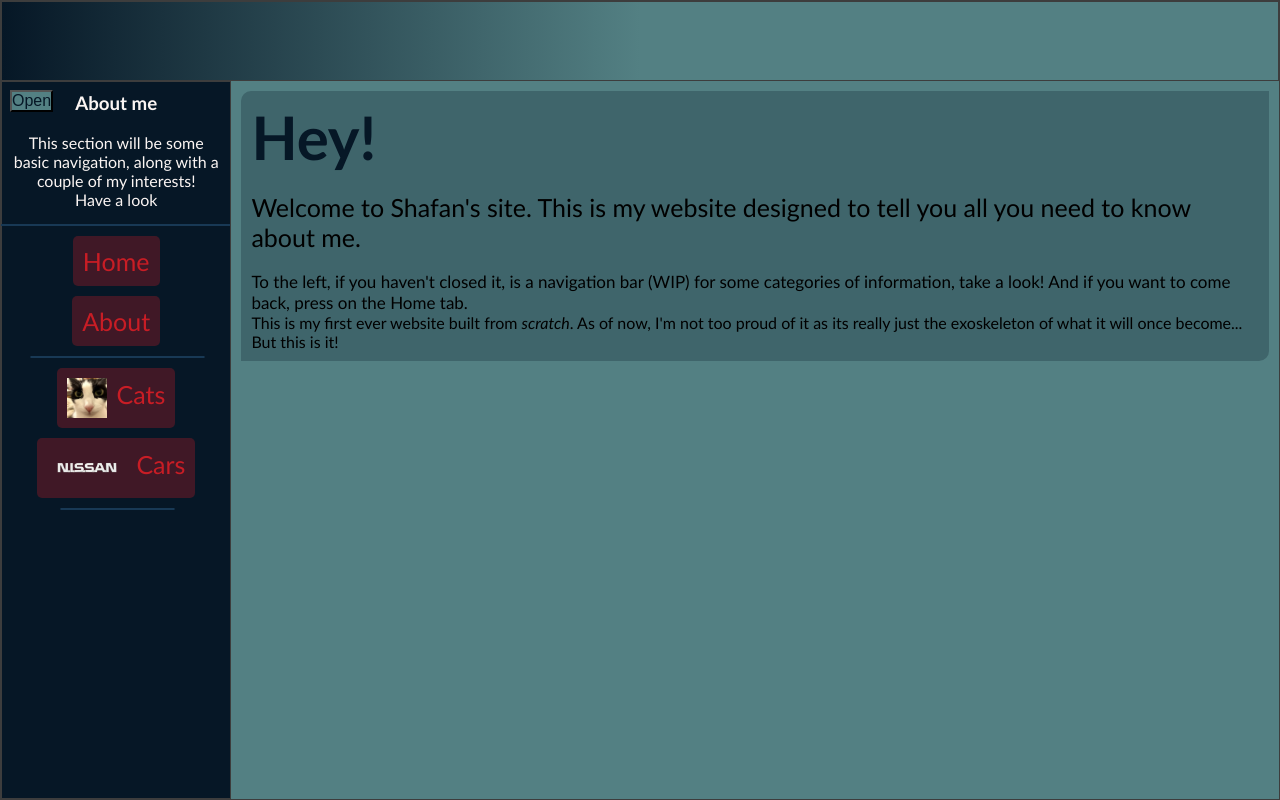
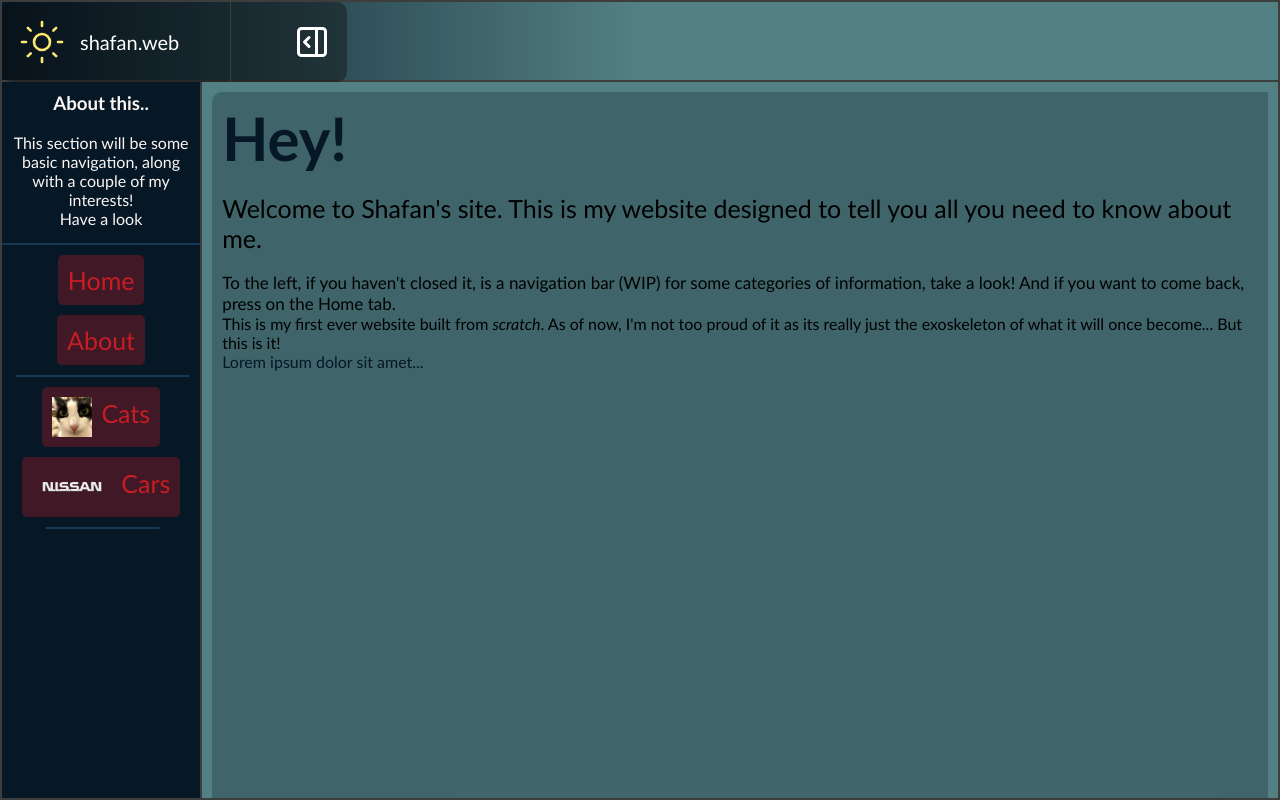
Before and after one commit to s1hiro/website, a plain HTML site: page index.html in a window 1280 px wide. Drawn offline with nearby package versions, Linux system fonts and the light colour scheme; some packages are replaced by stand-ins of ours.

Commit message:
added sidenav button and some nice icons

```diff
--- a/index.html
+++ b/index.html
@@ -17,9 +17,14 @@
             <!-- AKA TN -->
     <nav class="topnav TN">
 
-        <div id="TNtopleft">
+        <div id="TNTopLeft">
+            <div id="TLIcon">
+                <svg xmlns="http://www.w3.org/2000/svg" width="24" height="24" viewBox="0 0 24 24" fill="none" stroke="currentColor" stroke-width="1.3125" stroke-linecap="round" stroke-linejoin="round" class="lucide lucide-sun-icon lucide-sun"><circle cx="12" cy="12" r="4"/><path d="M12 2v2"/><path d="M12 20v2"/><path d="m4.93 4.93 1.41 1.41"/><path d="m17.66 17.66 1.41 1.41"/><path d="M2 12h2"/><path d="M20 12h2"/><path d="m6.34 17.66-1.41 1.41"/><path d="m19.07 4.93-1.41 1.41"/></svg>
+            </div>
 
-            <!--  -->
+            <div id="IconText">shafan.web</div>
+
+            <div id="top-separator"></div>
 
         </div>
 
@@ -32,7 +37,7 @@
         <aside id="sidenav">
 
             <div class="sidenav-section sidenav-summary">
-                <h3>About me</h3>
+                <h3>About this..</h3>
                 <br>
                 <p class="subtext">This section will be some basic navigation, along with a couple of my interests!</p>
                 <p class="subtext">Have a look</p>
@@ -73,6 +78,9 @@
                     really just the exoskeleton of what it will once become... But this is it!
                 </p>
 
+                <p>Lorem ipsum dolor sit amet...</p>
+                <p style="height: 1500px;"></p>
+
             </div>
         </div>
 
--- a/script.js
+++ b/script.js
@@ -1,19 +1,35 @@
-let sideNavButton = document.getElementById("sideNav-button")
-let sideNav = document.getElementById("sidenav")
-let state = 1
-let mainContent = document.querySelector("main-content")
+let sideNavButton = document.getElementById("sideNav-button");
+let sideNav = document.getElementById("sidenav");
+
+const openIcon = `
+<svg xmlns="http://www.w3.org/2000/svg" width="24" height="24" viewBox="0 0 24 24" fill="none"
+  stroke="currentColor" stroke-width="2" stroke-linecap="round" stroke-linejoin="round"
+  class="lucide lucide-panel-right-open-icon lucide-panel-right-open">
+  <rect width="18" height="18" x="3" y="3" rx="2"/>
+  <path d="M15 3v18"/>
+  <path d="m10 15-3-3 3-3"/>
+</svg>
+`;
+
+const closeIcon = `
+<svg xmlns="http://www.w3.org/2000/svg" width="24" height="24" viewBox="0 0 24 24" fill="none"
+  stroke="currentColor" stroke-width="2" stroke-linecap="round" stroke-linejoin="round"
+  class="lucide lucide-panel-right-close-icon lucide-panel-right-close">
+  <rect width="18" height="18" x="3" y="3" rx="2"/>
+  <path d="M15 3v18"/>
+  <path d="m8 9 3 3-3 3"/>
+</svg>
+`;
+
+sideNavButton.innerHTML = openIcon;
 
 sideNavButton.onclick = function () {
-    if(state == 1) {
-        sideNav.style.width = "100vw";
-        mainContent.style.left = "0";
-        sideNav.style.display = "none";
-        state = 0
-    } else {
+  sideNav.classList.toggle("collapsed");
 
-        mainContent.style.width = "calc(100vw - 18vw)";
-        mainContent.style.left = "18vw";
-        sideNav.style.display = "flex";
-        state = 1
-    }
-}
+  // Switch icon based on sidebar state
+  if (sideNav.classList.contains("collapsed")) {
+    sideNavButton.innerHTML = closeIcon;
+  } else {
+    sideNavButton.innerHTML = openIcon;
+  }
+};
--- a/style.css
+++ b/style.css
@@ -29,13 +29,40 @@ body {
     z-index: 1000;
 }
 
-.main-layout-area {
-    border: 1px solid #3d3d3d;
-    display: flex;
-    position: relative;
-    margin-top: 80px;
-    height: calc(100vh - 80px);
-    overflow: hidden;
+#top-separator {
+    background-color: #3d3d3d;
+    z-index: 1001;
+    width: 1px;
+    height: 80px;
+    position: fixed;
+    left: 18vw;
+}
+
+#TLIcon svg {
+    stroke: #fee86f;
+    vector-effect: non-scaling-stroke;
+    transform: scale(2);
+    transform-origin: center;
+    z-index: 1001;
+    position: fixed;
+    left: 30px;
+    top: 30px;
+}
+
+#IconText {
+    color: white;
+    position: fixed;
+    left: 80px;
+    top: 30px;
+    font-size: 20px;
+}
+
+#TNTopLeft {
+    z-index: 1003;
+    width: 345px;
+    height: 80px;
+    background-color: rgba(10,10,10,.4);
+    border-radius: 10px;
 }
 
 /* sidenav.css */
@@ -53,11 +80,6 @@ body {
 
 .sidenav-section {
     text-align: center;
-}
-
-#catimg, #nissanimg {
-    vertical-align: middle;
-    margin-right: 3px;
 }
 
 .sidenav-section a {
@@ -100,13 +122,29 @@ body {
     border-radius: 15px;
 }
 
+#catimg, #nissanimg {
+    vertical-align: middle;
+    margin-right: 3px;
+}
+
 #sideNav-button {
-    background-color: #538083;
+    z-index: 100000;
+    transition: 0.2s ease;
+    background: none;
+    border: none;
+    cursor: pointer;
+    padding: 0;
     font-size: 16px;
-    color: #061726;
     position: fixed;
-    top: 90px;         /* below your topnav */
-    left: 10px;        /* near the left edge */
+    top: 30px;
+    left: 300px;
+}
+
+#sideNav-button svg {
+    vector-effect: non-scaling-stroke;
+    transform: scale(1.5);
+    transform-origin: center;
+    stroke: white;
 }
 
 #sidenav {
@@ -117,7 +155,21 @@ body {
     background-color: #061726;
     color: #FBF5F3;
     width: 18vw;
-    transition: width 0.5s ease;
+    transition: width 0.5s ease, opacity 0.5s ease;
+    overflow: hidden;
+}
+
+#sidenav.collapsed {
+    width: 0;
+}
+
+#sidenav.collapsed * {
+    opacity: 0;
+    transition: opacity 0.3s ease;
+}
+
+#sidenav:not(.collapsed) * {
+    opacity: 1;
 }
 
 /* end */
@@ -125,16 +177,39 @@ body {
 
 /* maincontent.css */
 
+.main-layout-area {
+    border: 1px solid #3d3d3d;
+    display: flex;
+    position: relative;
+    margin-top: 80px;
+    height: calc(100vh - 80px);
+    overflow: hidden;
+}
+
 .main-content {
+    flex-grow: 1;
+    overflow-y: auto;
+    overflow-x: hidden;
     border: 1px solid #3d3d3d;
     background-color: #538083;
     color: #061726;
     transition: width 0.5s ease, flex-grow 0.5s ease;
-    position: fixed;
-    top: 80px;
-    left: 18vw;
-    right: 0;
-    bottom: 0;
+}
+
+.main-content {
+    scrollbar-width: thin;
+    scrollbar-color: #C81D25 rgba(0,0,0,0);
+}
+
+.main-layout-area {
+    display: flex;
+    margin-top: 80px;
+    height: calc(100vh - 80px);
+    overflow: hidden;
+}
+
+#sidenav.collapsed ~ .main-content {
+    left: 0;
 }
 
 #main-text {
```
